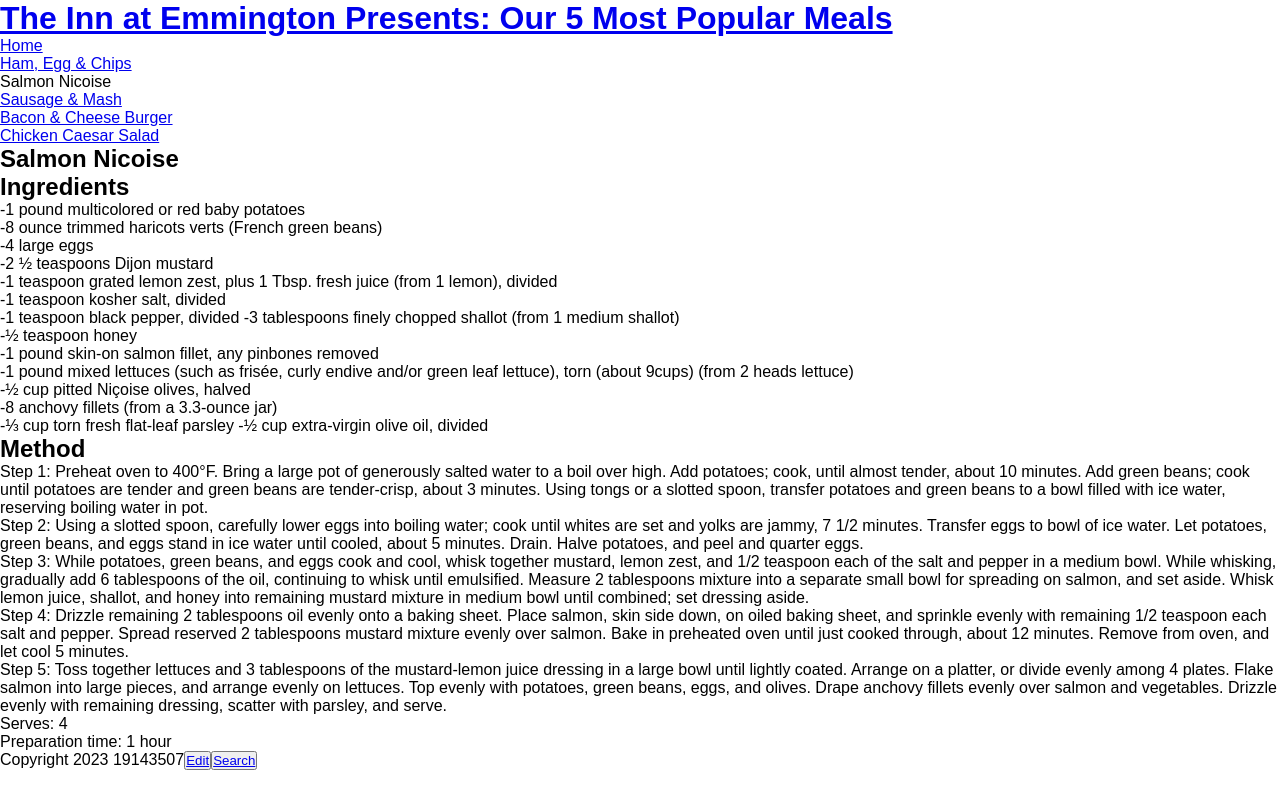
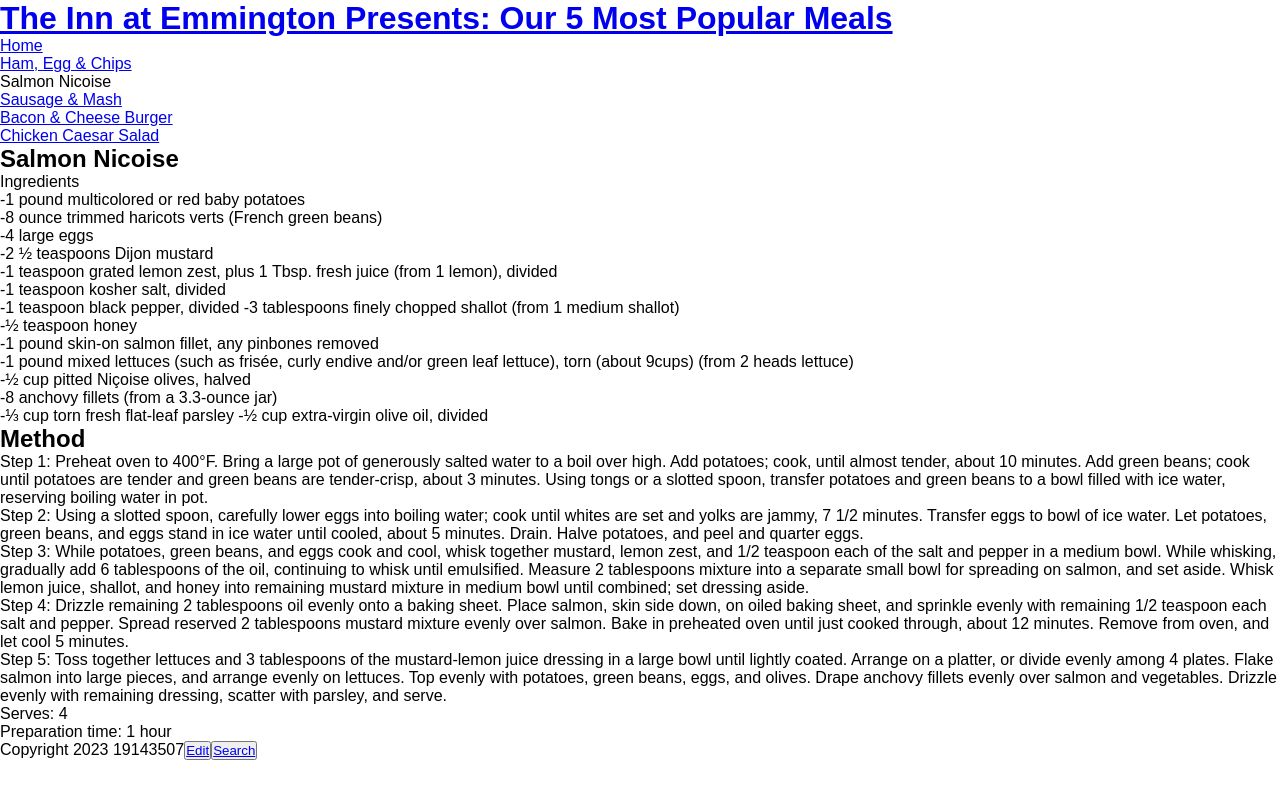
Before and after one commit to 19143507/inn-at-emmington, a Jekyll site: the page built from _recipes/recipe1.md, in a window 1280 px wide. Shown: the top 809 px of the page. Built offline with Jekyll 4.4.1, drawn with Linux system fonts in a browser that asks for light colours.

```diff
--- a/_recipes/recipe1.md
+++ b/_recipes/recipe1.md
@@ -5,35 +5,36 @@ order: 2
 layout: recipe
 published: true
 ---
-## Ingredients
 
--1 pound multicolored or red baby potatoes
+Ingredients
 
--8 ounce trimmed haricots verts (French green beans)
+\-1 pound multicolored or red baby potatoes
 
--4 large eggs
+\-8 ounce trimmed haricots verts (French green beans)
 
--2 ½ teaspoons Dijon mustard
+\-4 large eggs
 
--1 teaspoon grated lemon zest, plus 1 Tbsp. fresh juice (from 1 lemon), divided
+\-2 ½ teaspoons Dijon mustard
 
--1 teaspoon kosher salt, divided
+\-1 teaspoon grated lemon zest, plus 1 Tbsp. fresh juice (from 1 lemon), divided
 
--1 teaspoon black pepper, divided
--3 tablespoons finely chopped shallot (from 1 medium shallot)
+\-1 teaspoon kosher salt, divided
 
--½ teaspoon honey
+\-1 teaspoon black pepper, divided
+\-3 tablespoons finely chopped shallot (from 1 medium shallot)
 
--1 pound skin-on salmon fillet, any pinbones removed
+\-½ teaspoon honey
 
--1 pound mixed lettuces (such as frisée, curly endive and/or green leaf lettuce), torn (about 9cups) (from 2 heads lettuce)
+\-1 pound skin-on salmon fillet, any pinbones removed
 
--½ cup pitted Niçoise olives, halved
+\-1 pound mixed lettuces (such as frisée, curly endive and/or green leaf lettuce), torn (about 9cups) (from 2 heads lettuce)
 
--8 anchovy fillets (from a 3.3-ounce jar)
+\-½ cup pitted Niçoise olives, halved
 
--⅓ cup torn fresh flat-leaf parsley
--﻿½ cup extra-virgin olive oil, divided
+\-8 anchovy fillets (from a 3.3-ounce jar)
+
+\-⅓ cup torn fresh flat-leaf parsley
+\-﻿½ cup extra-virgin olive oil, divided
 
 ## Method
 
```
